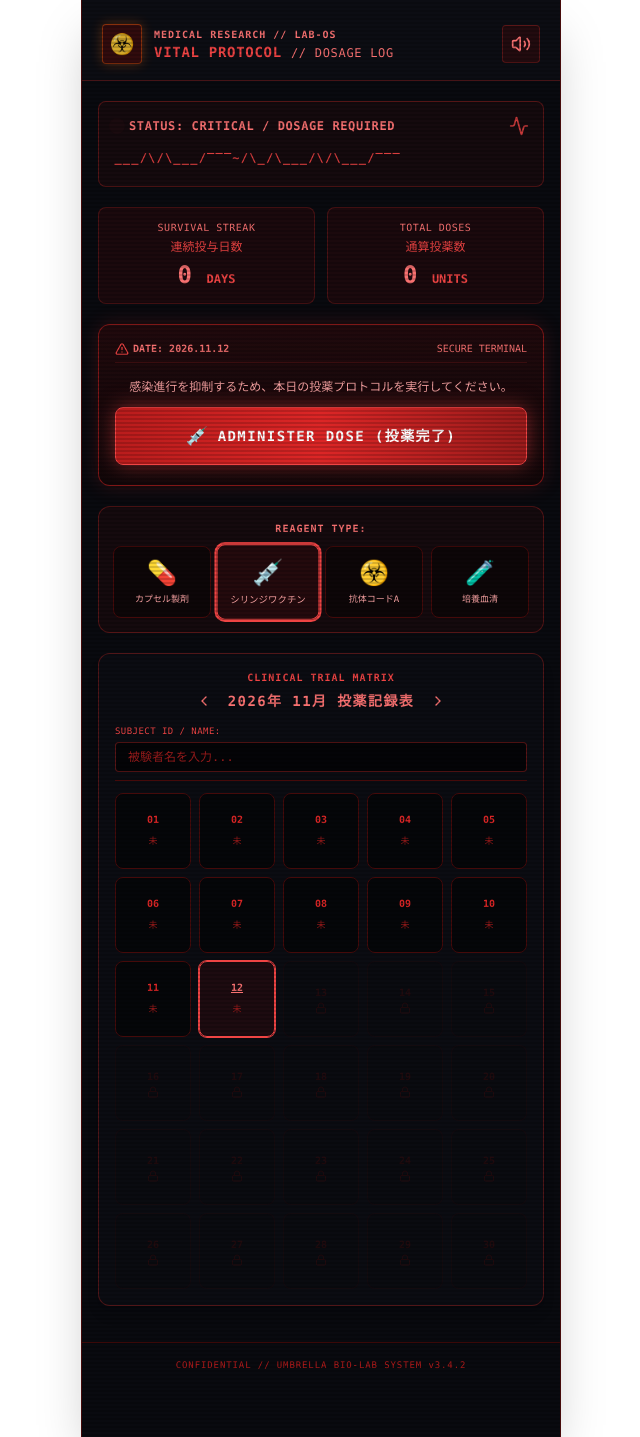
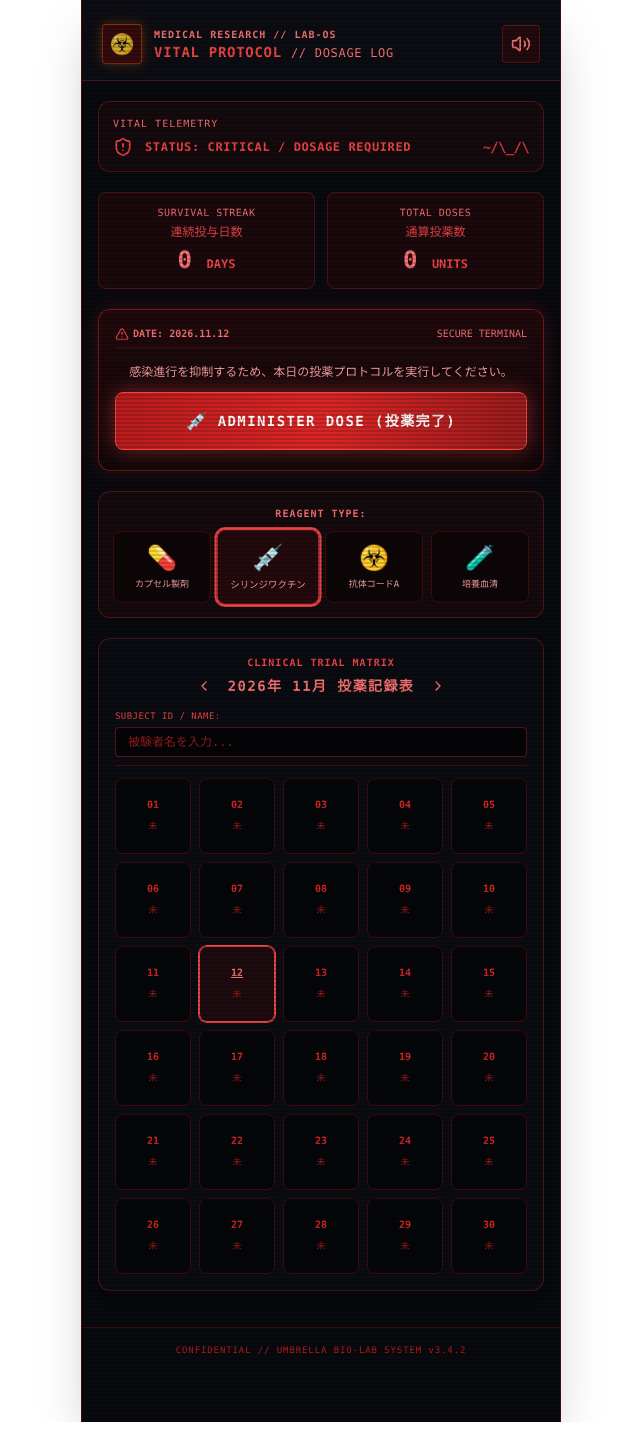
Before and after one commit to syrup-chocolate/VITAL-PROTOCOL, a React (Vite) app: page / in a window 1280 px wide. Shown: the whole page, without its empty margins (319-959 px from the left). Built offline with nearby package versions, Linux system fonts and the light colour scheme.

Commit message:
Update App.jsx

```diff
--- a/src/App.jsx
+++ b/src/App.jsx
@@ -1,6 +1,6 @@
 import React, { useState } from 'react';
 import {
-  Activity,
+  ShieldAlert,
   Lock,
   CheckCircle2,
   Volume2,
@@ -15,6 +15,10 @@ export default function App() {
   const [selectedReagent, setSelectedReagent] = useState('vaccine');
   const [subjectName, setSubjectName] = useState('');
   const [logs, setLogs] = useState({});
+
+  // 表示中の年月を管理（初期値：2026年11月）
+  const [currentYear, setCurrentYear] = useState(2026);
+  const [currentMonth, setCurrentMonth] = useState(11);
 
   const playSound = (type) => {
     if (!soundEnabled) return;
@@ -44,15 +48,39 @@ export default function App() {
     serum: { name: '培養血清', emoji: '🧪', color: 'border-emerald-500 text-emerald-400 bg-emerald-950/30' }
   };
 
-  const year = 2026;
-  const month = 11;
-  const daysInMonth = 30;
-  const todayDay = 12; // 11月12日基準
+  const realTodayYear = 2026;
+  const realTodayMonth = 11;
+  const realTodayDay = 12;
+
+  const daysInMonth = new Date(currentYear, currentMonth, 0).getDate();
+
+  const handlePrevMonth = () => {
+    playSound('click');
+    if (currentMonth === 1) {
+      if (currentYear > 2026) {
+        setCurrentYear(currentYear - 1);
+        setCurrentMonth(12);
+      }
+    } else {
+      setCurrentMonth(currentMonth - 1);
+    }
+  };
+
+  const handleNextMonth = () => {
+    playSound('click');
+    if (currentMonth === 12) {
+      if (currentYear < 2030) {
+        setCurrentYear(currentYear + 1);
+        setCurrentMonth(1);
+      }
+    } else {
+      setCurrentMonth(currentMonth + 1);
+    }
+  };
 
   const handleDayClick = (day) => {
-    if (day > todayDay) return;
     playSound('click');
-    const dateKey = `${year}-${month}-${day}`;
+    const dateKey = `${currentYear}-${currentMonth}-${day}`;
     setLogs(prev => {
       const newLogs = { ...prev };
       if (newLogs[dateKey] === selectedReagent) {
@@ -64,15 +92,14 @@ export default function App() {
     });
   };
 
-  const todayKey = `${year}-${month}-${todayDay}`;
+  const todayKey = `${realTodayYear}-${realTodayMonth}-${realTodayDay}`;
   const isTodayDone = !!logs[todayKey];
 
   const calculateStreak = () => {
     let streak = 0;
-    for (let d = todayDay; d >= 1; d--) {
-      const k = `${year}-${month}-${d}`;
-      if (logs[k]) streak++;
-      else if (d !== todayDay) break;
+    const totalKeys = Object.keys(logs).sort();
+    if (totalKeys.length > 0) {
+      streak = totalKeys.length;
     }
     return streak;
   };
@@ -86,7 +113,7 @@ export default function App() {
       {/* CRT走査線エフェクト */}
       <div className="absolute inset-0 pointer-events-none bg-[linear-gradient(rgba(18,16,16,0)_50%,rgba(0,0,0,0.25)_50%)] bg-[length:100%_4px] z-50 opacity-60" />
 
-      {/* ヘッダー (ご要望の抗体コードA(☣️)アイコンを配置) */}
+      {/* ヘッダー */}
       <header className="px-5 pt-6 pb-4 border-b border-red-900/50 bg-[#0d0e15]/95 backdrop-blur sticky top-0 z-30 flex items-center justify-between">
         <div className="flex items-center space-x-3">
           <div className="w-10 h-10 rounded bg-red-950/80 border border-orange-600/60 flex items-center justify-center animate-pulse shadow-[0_0_12px_rgba(249,115,22,0.4)] text-xl">
@@ -109,22 +136,21 @@ export default function App() {
 
       <main className="px-4 py-5 space-y-5 relative z-10">
 
-        {/* バイタル監視モニター (流れる心電図アニメーション) */}
-        <div className="bg-red-950/20 border border-red-900/60 rounded-lg p-3.5 relative overflow-hidden">
-          <div className="flex items-center justify-between mb-2">
-            <div className="flex items-center space-x-2 text-xs">
-              <span className="inline-block w-2 h-2 rounded-full bg-red-500 animate-ping" />
-              <span className="text-red-400 font-bold tracking-wider">
+        {/* ご要望に合わせた VITAL TELEMETRY パネル */}
+        <div className="bg-red-950/20 border border-red-900/60 rounded-xl p-3.5 relative">
+          <div className="text-[10px] text-red-400 tracking-widest mb-1.5 font-medium">VITAL TELEMETRY</div>
+          <div className="flex items-center justify-between">
+            <div className="flex items-center space-x-3">
+              <div className="text-red-500">
+                <ShieldAlert className="w-5 h-5" />
+              </div>
+              <div className="text-xs font-bold tracking-wider text-red-500 leading-tight">
                 STATUS: {isTodayDone ? 'STABLE / DOSAGE CONFIRMED' : 'CRITICAL / DOSAGE REQUIRED'}
-              </span>
+              </div>
             </div>
-            <Activity className="w-5 h-5 text-red-500 animate-pulse" />
-          </div>
-
-          {/* 流れる心電図アニメーション表現 */}
-          <div className="h-7 w-full overflow-hidden relative flex items-center">
-            <div className="absolute whitespace-nowrap text-red-500 font-bold text-xs tracking-widest animate-[marquee_3s_linear_infinite] opacity-90">
-              ~/\_/\___/\/\___/‾‾‾~/\_/\___/\/\___/‾‾‾~/\_/\___/\/\___/‾‾‾
+            {/* 右側のミニ心電図アイコン */}
+            <div className="text-red-500 font-bold tracking-tighter opacity-90 text-sm">
+              ~/\_/\
             </div>
           </div>
         </div>
@@ -147,7 +173,7 @@ export default function App() {
         <div className="bg-gradient-to-b from-red-950/40 to-[#12080a] border border-red-800/80 rounded-xl p-4 relative shadow-[0_0_20px_rgba(220,38,38,0.2)]">
           <div className="text-[10px] text-red-400 border-b border-red-900/40 pb-1.5 mb-3 flex justify-between items-center">
             <span className="flex items-center gap-1 font-semibold">
-              <AlertTriangle className="w-3.5 h-3.5 text-red-500" /> DATE: 2026.11.12
+              <AlertTriangle className="w-3.5 h-3.5 text-red-500" /> DATE: {realTodayYear}.{realTodayMonth}.{realTodayDay}
             </span>
             <span>SECURE TERMINAL</span>
           </div>
@@ -165,7 +191,7 @@ export default function App() {
               <div>
                 <p className="text-xs text-red-300 mb-3">感染進行を抑制するため、本日の投薬プロトコルを実行してください。</p>
                 <button
-                  onClick={() => handleDayClick(todayDay)}
+                  onClick={() => handleDayClick(realTodayDay)}
                   className="w-full py-3.5 px-4 rounded-lg bg-gradient-to-r from-red-700 via-red-600 to-red-800 text-white font-bold text-sm tracking-widest border border-red-500 shadow-[0_0_20px_rgba(239,68,68,0.5)] flex items-center justify-center gap-2 active:scale-[0.98] transition"
                 >
                   <span className="text-lg">{reagents[selectedReagent].emoji}</span>
@@ -195,14 +221,26 @@ export default function App() {
           </div>
         </div>
 
-        {/* カレンダー形式の継続・投薬記録マトリックス */}
+        {/* 2030年まで対応のカレンダー形式投薬記録表 */}
         <div className="bg-[#0b0c12] border border-red-900/60 rounded-xl p-4 shadow-lg">
           <div className="text-center mb-3">
             <div className="text-[10px] tracking-widest text-red-500 uppercase font-semibold">Clinical Trial Matrix</div>
             <div className="flex items-center justify-center gap-3 mt-1 text-sm font-bold text-red-400">
-              <button onClick={() => playSound('click')} className="p-1 hover:text-white transition"><ChevronLeft className="w-4 h-4" /></button>
-              <span className="tracking-widest">2026年 11月 投薬記録表</span>
-              <button onClick={() => playSound('click')} className="p-1 hover:text-white transition"><ChevronRight className="w-4 h-4" /></button>
+              <button
+                onClick={handlePrevMonth}
+                disabled={currentYear === 2026 && currentMonth === 1}
+                className="p-1 hover:text-white transition disabled:opacity-30"
+              >
+                <ChevronLeft className="w-4 h-4" />
+              </button>
+              <span className="tracking-widest">{currentYear}年 {currentMonth}月 投薬記録表</span>
+              <button
+                onClick={handleNextMonth}
+                disabled={currentYear === 2030 && currentMonth === 12}
+                className="p-1 hover:text-white transition disabled:opacity-30"
+              >
+                <ChevronRight className="w-4 h-4" />
+              </button>
             </div>
           </div>
 
@@ -220,29 +258,25 @@ export default function App() {
           <div className="grid grid-cols-5 gap-2">
             {Array.from({ length: daysInMonth }, (_, i) => {
               const day = i + 1;
-              const dateKey = `${year}-${month}-${day}`;
+              const dateKey = `${currentYear}-${currentMonth}-${day}`;
               const registeredReagent = logs[dateKey];
-              const isFuture = day > todayDay;
-              const isToday = day === todayDay;
+              const isToday = currentYear === realTodayYear && currentMonth === realTodayMonth && day === realTodayDay;
 
               return (
                 <button
                   key={day}
-                  disabled={isFuture}
                   onClick={() => handleDayClick(day)}
                   className={`aspect-square rounded-lg border flex flex-col items-center justify-center relative transition ${
-                    isFuture
-                      ? 'border-red-950/40 bg-black/20 text-red-950 opacity-40'
-                      : registeredReagent
-                        ? 'border-red-500 bg-red-950/60 text-red-200 shadow-[0_0_8px_rgba(239,68,68,0.3)]'
-                        : isToday
-                          ? 'border-red-500 bg-red-950/30 text-red-400 ring-1 ring-red-500'
-                          : 'border-red-950 bg-black/50 text-red-600 hover:border-red-800'
+                    registeredReagent
+                      ? 'border-red-500 bg-red-950/60 text-red-200 shadow-[0_0_8px_rgba(239,68,68,0.3)]'
+                      : isToday
+                        ? 'border-red-500 bg-red-950/30 text-red-400 ring-1 ring-red-500'
+                        : 'border-red-950 bg-black/50 text-red-600 hover:border-red-800'
                   }`}
                 >
                   <span className={`text-[10px] font-bold ${isToday ? 'underline' : ''}`}>{String(day).padStart(2, '0')}</span>
                   <span className="mt-0.5 text-sm">
-                    {registeredReagent ? reagents[registeredReagent].emoji : isFuture ? <Lock className="w-3 h-3 text-red-950" /> : <span className="text-[9px] text-red-800">未</span>}
+                    {registeredReagent ? reagents[registeredReagent].emoji : <span className="text-[9px] text-red-800">未</span>}
                   </span>
                 </button>
               );
@@ -256,13 +290,6 @@ export default function App() {
         CONFIDENTIAL // UMBRELLA BIO-LAB SYSTEM v3.4.2
       </footer>
 
-      {/* スムーズな心電図スクロール用のアニメーション定義 */}
-      <style>{`
-        @keyframes marquee {
-          0% { transform: translateX(0%); }
-          100% { transform: translateX(-50%); }
-        }
-      `}</style>
     </div>
   );
 }
```
